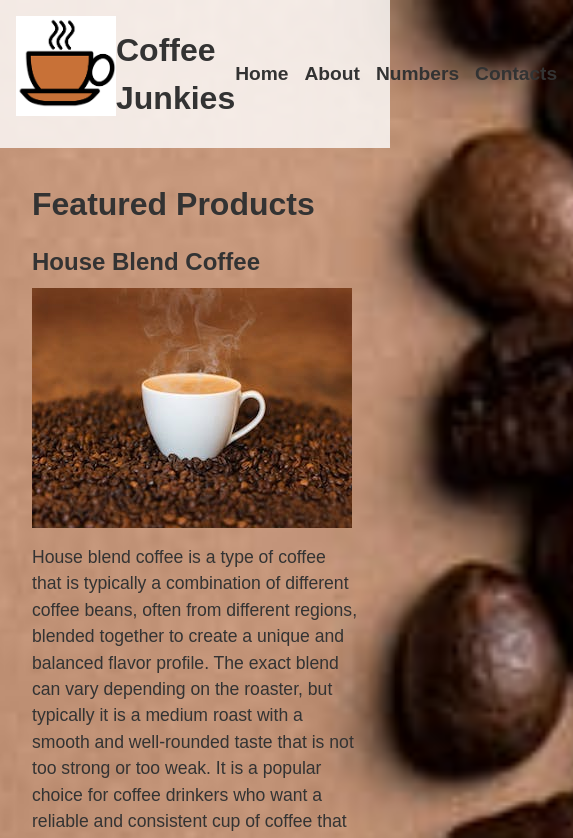
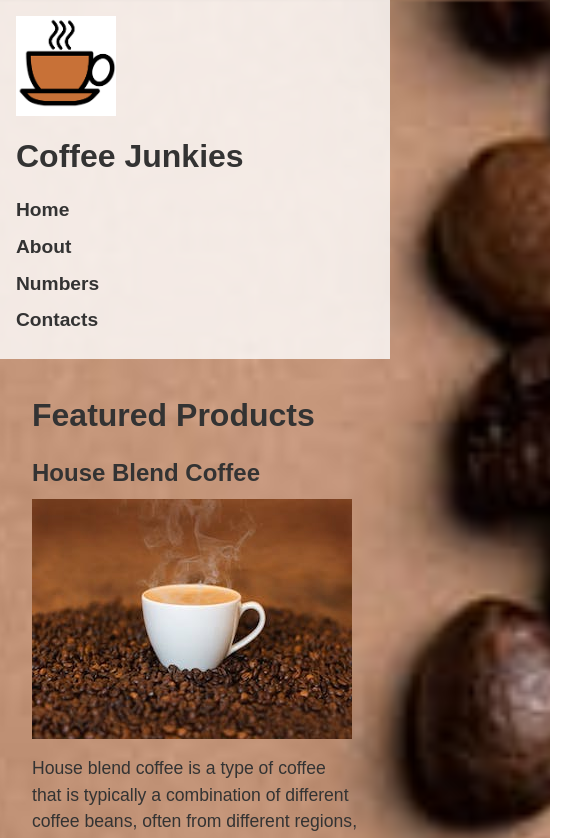
Before and after one commit to Jaiswal0786/Coffee-Junkies-Simple-css-, a plain HTML site: page index.html in a window 390 px wide. Shown: the top 838 px of the page, 573 px wide, since content can reach past the window. Drawn offline with Linux system fonts and the light colour scheme.

Commit message:
media query

```diff
--- a/index.html
+++ b/index.html
@@ -137,6 +137,31 @@ a:hover {
   color: #333;
 }
 
+@media (max-width: 767px) {
+  header {
+    flex-direction: column;
+    align-items: flex-start;
+  }
+  #logo {
+    margin-bottom: 1rem;
+  }
+  nav {
+    margin-top: 1rem;
+  }
+  nav ul {
+    flex-direction: column;
+  }
+  nav li {
+    margin-right: 0;
+    margin-bottom: 0.5rem;
+  }
+}
+
+
+
+
+
+
 
     </style>
 </head>
```
